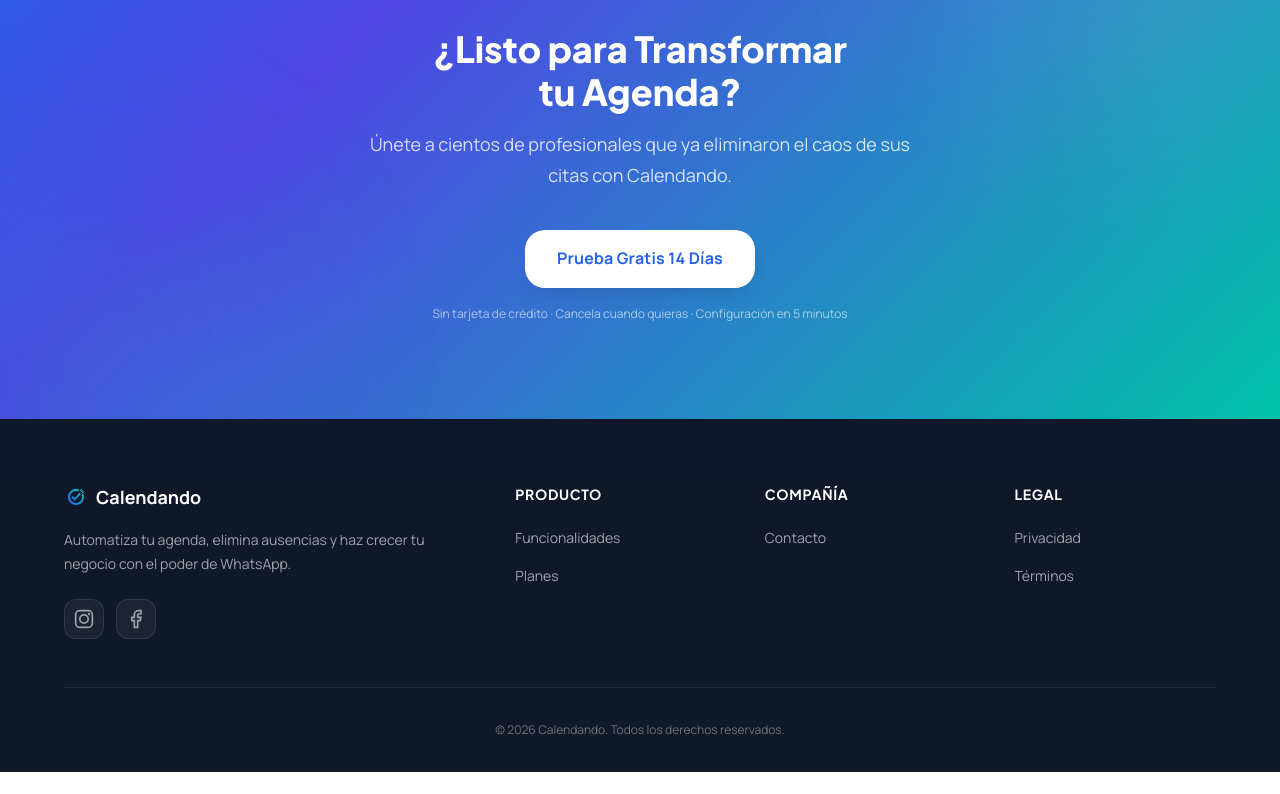
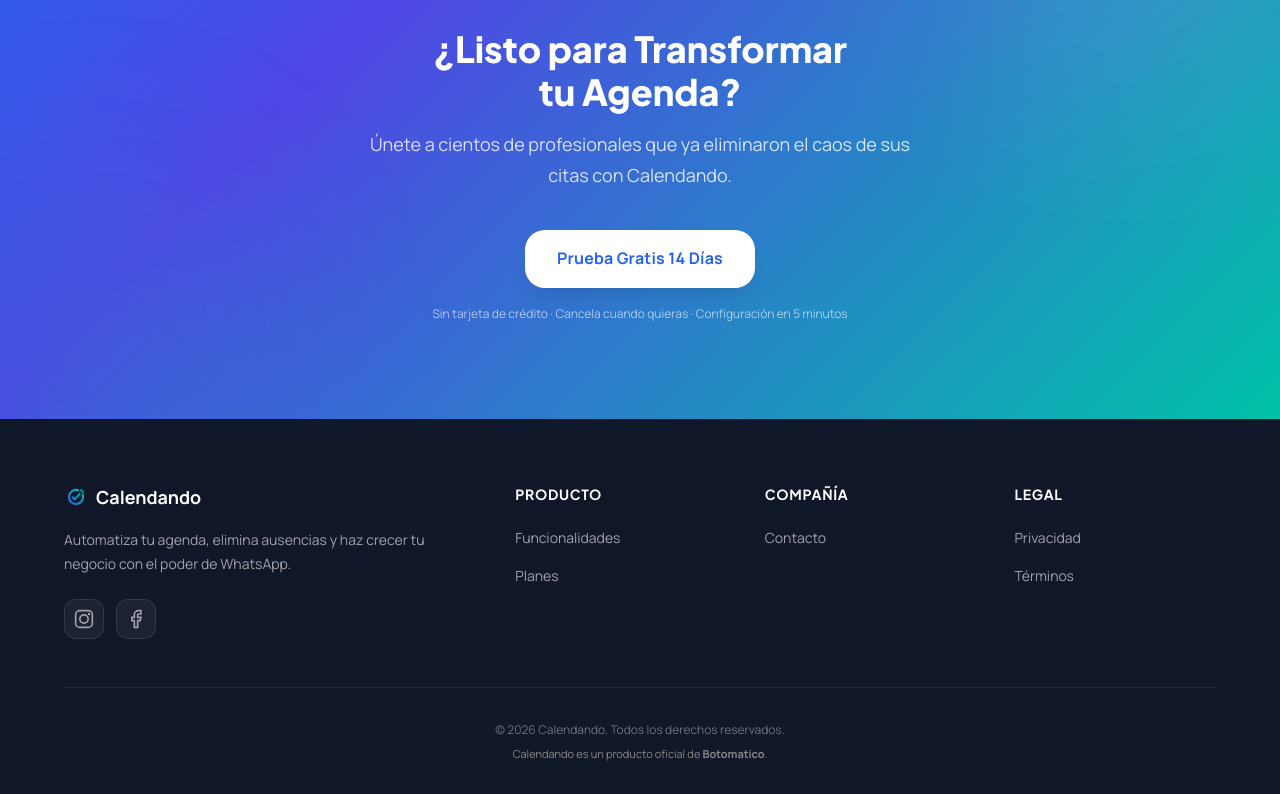
Before and after one commit to AndresMaitaGit/calendando-landingpage, a plain HTML site: page Calendando Landing.dc.html in a window 1280 px wide. Shown: the part 4304-5098 px from the top of the page. Before the commit the page ends 5076 px from the top, so only its background shows below. Drawn offline with Linux system fonts and the light colour scheme.

Commit message:
made by botomatico

```diff
--- a/Calendando Landing.dc.html
+++ b/Calendando Landing.dc.html
@@ -548,6 +548,9 @@
             </div>
             <div class="footer-bottom">
                 <p data-i18n="footer.copyright">© 2026 Calendando. Todos los derechos reservados.</p>
+                <p style="font-size: 11px; color: #888; margin-top: 5px;">
+    Calendando es un producto oficial de <strong>Botomatico</strong>.
+  </p>
             </div>
         </div>
     </footer>
```
